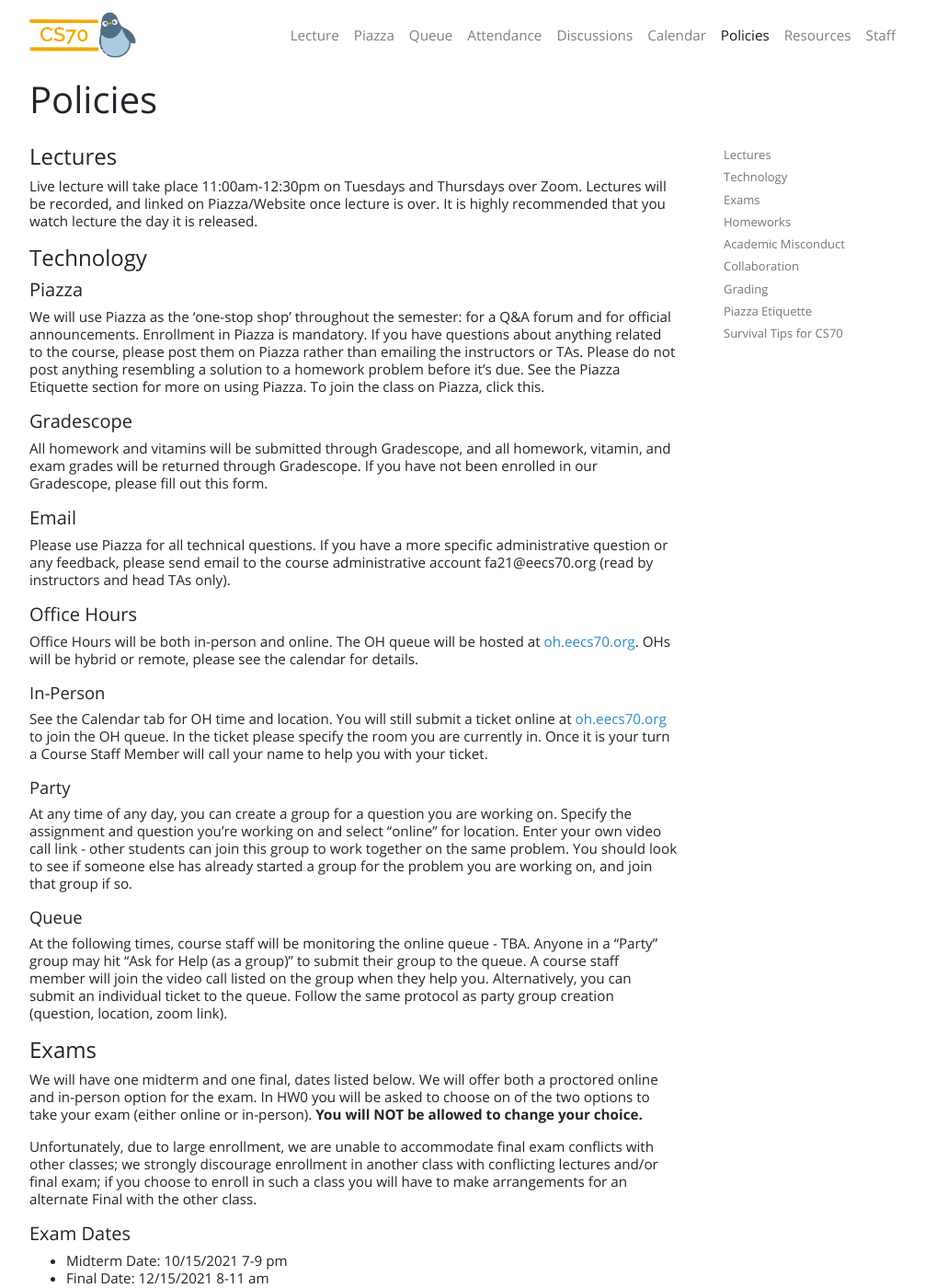
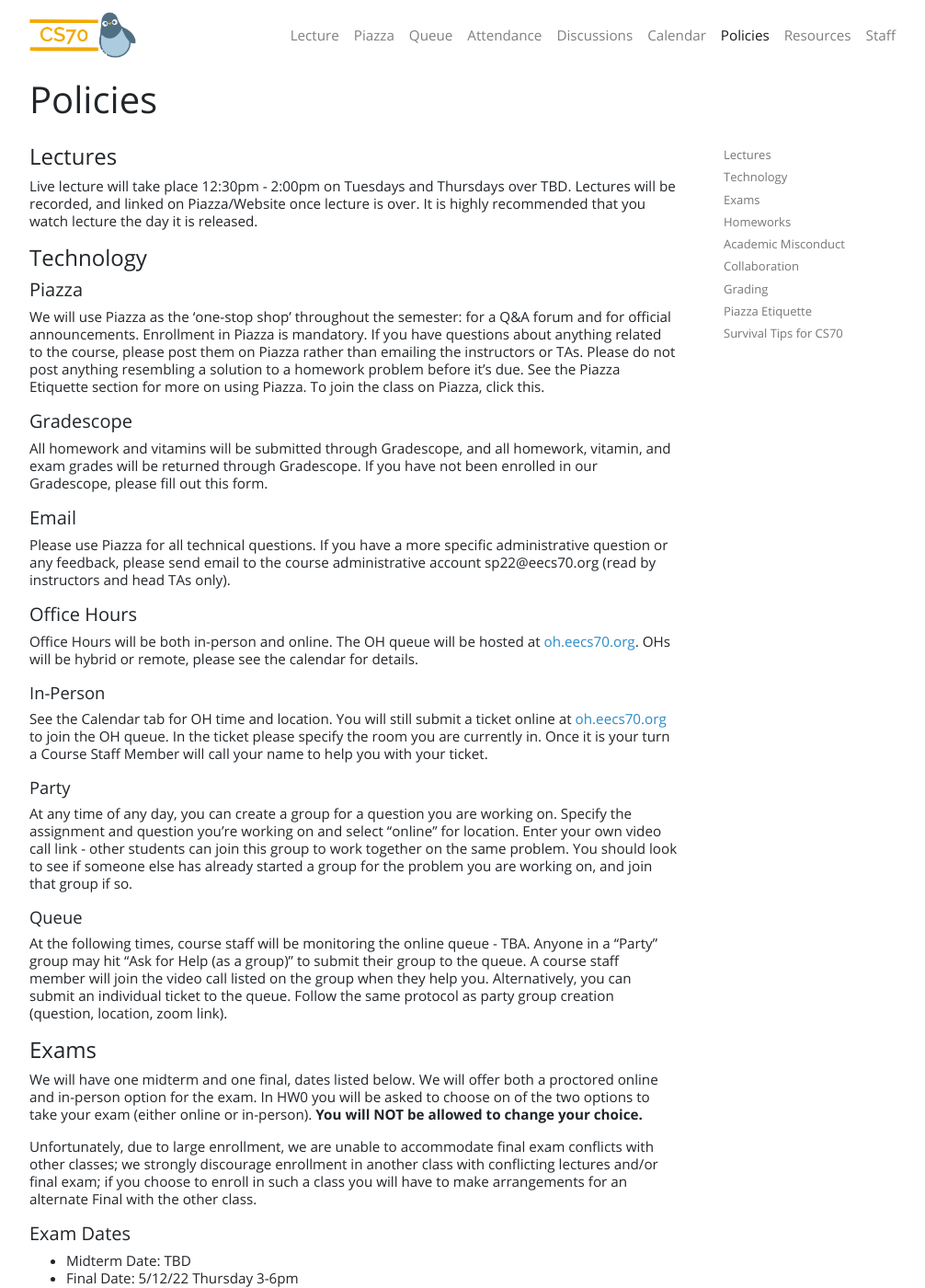
Before and after one commit to tsgoten/cs70-website, a Jekyll site: the page built from policies.md, in a window 1280 px wide and 1400 px high. Shown: the whole window at 92% size, without its empty margins (133-1139 px from the left). Built offline with Jekyll 4.4.1, drawn with Linux system fonts in a browser that asks for light colours; some of the changed text lies outside the part shown.

Commit message:
updated obvious changes to policies

```diff
--- a/policies.md
+++ b/policies.md
@@ -7,7 +7,7 @@ permalink: /policies/
 
 ## Lectures
 
-Live lecture will take place 11:00am-12:30pm on Tuesdays and Thursdays over Zoom. Lectures will be recorded, and linked on Piazza/Website once lecture is over. It is highly recommended that you watch lecture the day it is released.
+Live lecture will take place 12:30pm - 2:00pm on Tuesdays and Thursdays over TBD. Lectures will be recorded, and linked on Piazza/Website once lecture is over. It is highly recommended that you watch lecture the day it is released.
 
 ## Technology
 
@@ -22,7 +22,7 @@ All homework and vitamins will be submitted through Gradescope, and all homework
 ### Email
 
 Please use Piazza for all technical questions.
-If you have a more specific administrative question or any feedback, please send email to the course administrative account fa21@eecs70.org (read by instructors and head TAs only).
+If you have a more specific administrative question or any feedback, please send email to the course administrative account sp22@eecs70.org (read by instructors and head TAs only).
 
 ### Office Hours
 
@@ -54,8 +54,8 @@ Unfortunately, due to large enrollment, we are unable to accommodate final exam
 
 ### Exam Dates
 
-- Midterm Date: 10/15/2021 7-9 pm
-- Final Date: 12/15/2021 8-11 am
+- Midterm Date: TBD
+- Final Date: 5/12/22 Thursday 3-6pm
 
 ### Exam Attendance Policy
 
@@ -186,7 +186,7 @@ If the answer is yes, post a screen shot of the relevant part.
 
 ### 7. Complaints / suggestions on course policies
 
-**Please email these concerns to fa21@eecs70.org. Piazza is reserved for content questions and clarifications.
+**Please email these concerns to sp22@eecs70.org. Piazza is reserved for content questions and clarifications.
 **
 
 ### 8. Post all your
```
